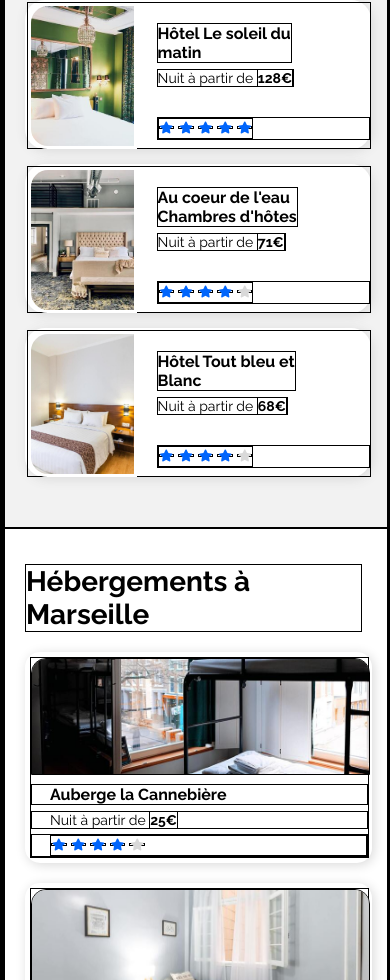
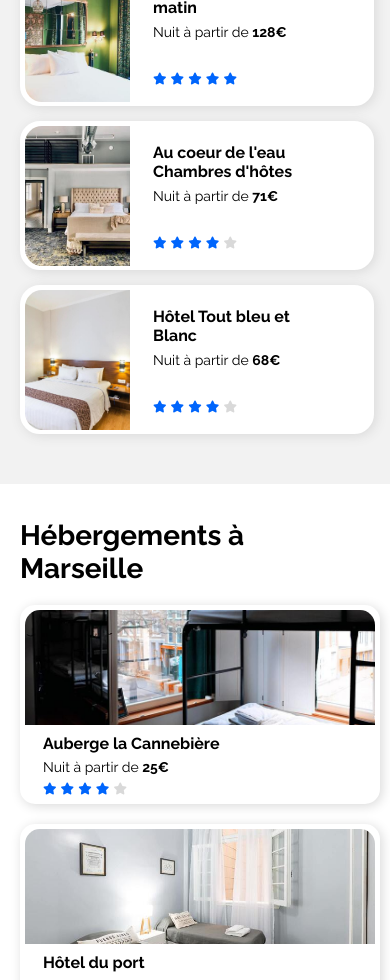
Before and after one commit to Fa-dede/FannyDevilliers_2_16122020, a plain HTML site: page index.html in a window 390 px wide. Shown: the part 1020-2000 px from the top of the page. Drawn offline with Linux system fonts and the light colour scheme.

Commit message:
all(update):version mobile marges

```diff
--- a/index.html
+++ b/index.html
@@ -4,7 +4,7 @@
     <meta charset="UTF-8">
     <meta name="viewport" content="width=device-width, initial-scale=1.0">
     <link rel="stylesheet" href="style.css">
-    <link rel="stylesheet" media="screen and (max-width: 800px)" href="petite_resolution.css" />
+    <link rel="stylesheet" media="screen and (max-width: 600px)" href="petite_resolution.css" />
     <link href="https://fonts.googleapis.com/css2?family=Raleway:wght@300;400;700&display=swap" rel="stylesheet">
     <script src="https://kit.fontawesome.com/f92b0b0140.js" crossorigin="anonymous"></script>
     <title>Document</title>
--- a/petite_resolution.css
+++ b/petite_resolution.css
@@ -1,6 +1,6 @@
-*{
+/* *{
     border: solid .5px black;
-}
+} */
 
 body{
     margin-left: 0;
@@ -190,7 +190,7 @@ body{
 }
 
 #acc-bloc-left{
-    padding: 35px 25px 30px 20px;
+    padding: 35px 20px 30px 20px;
     margin-right: 0px;
 }
 
@@ -226,7 +226,7 @@ body{
 /* Section activités  */
 
 #container-articles-activities{
-    padding: 0 50px 0 20px;
+    padding: 0 20px 0 20px;
 }
 
 #activities-title h3{
```
